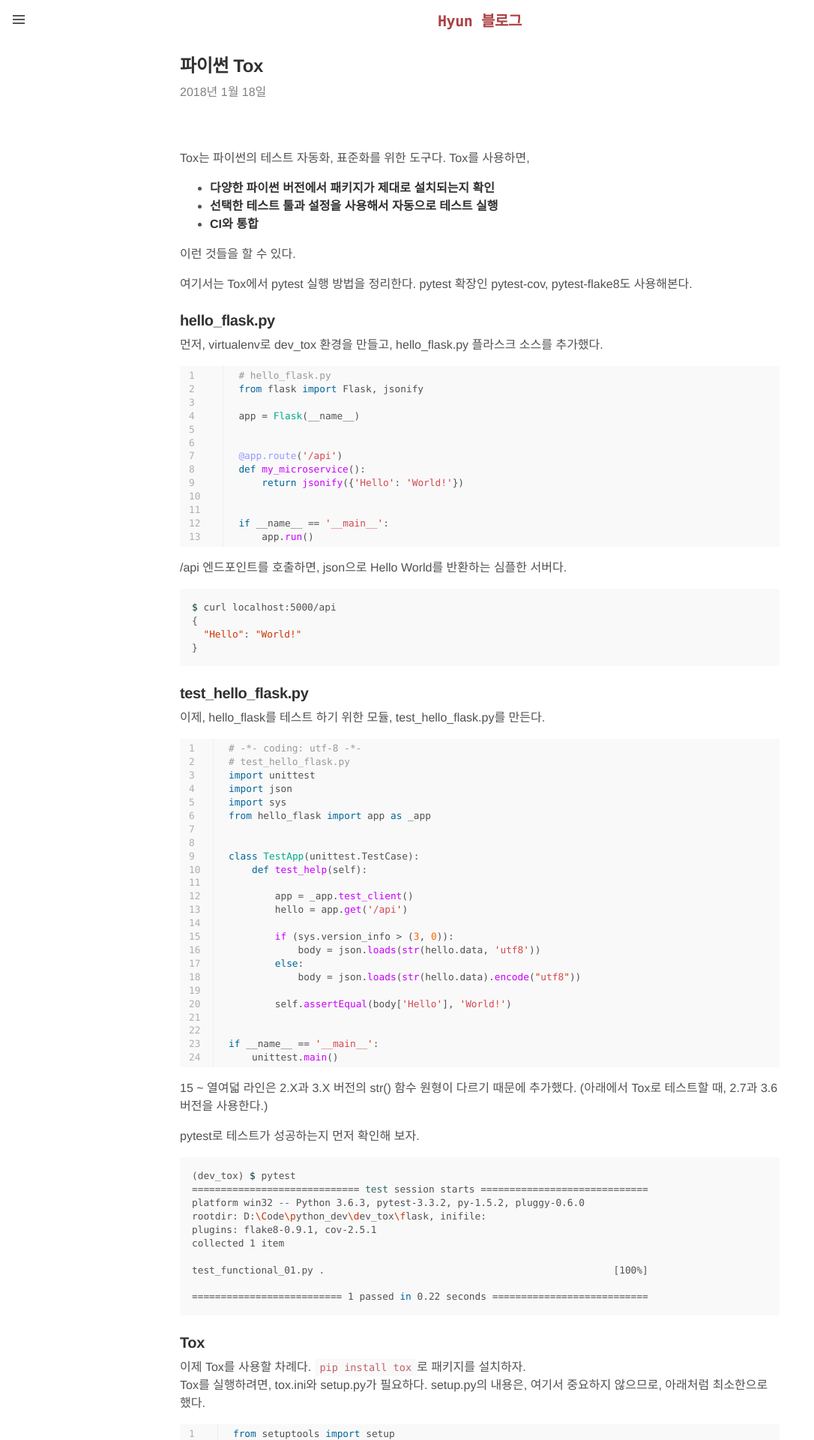
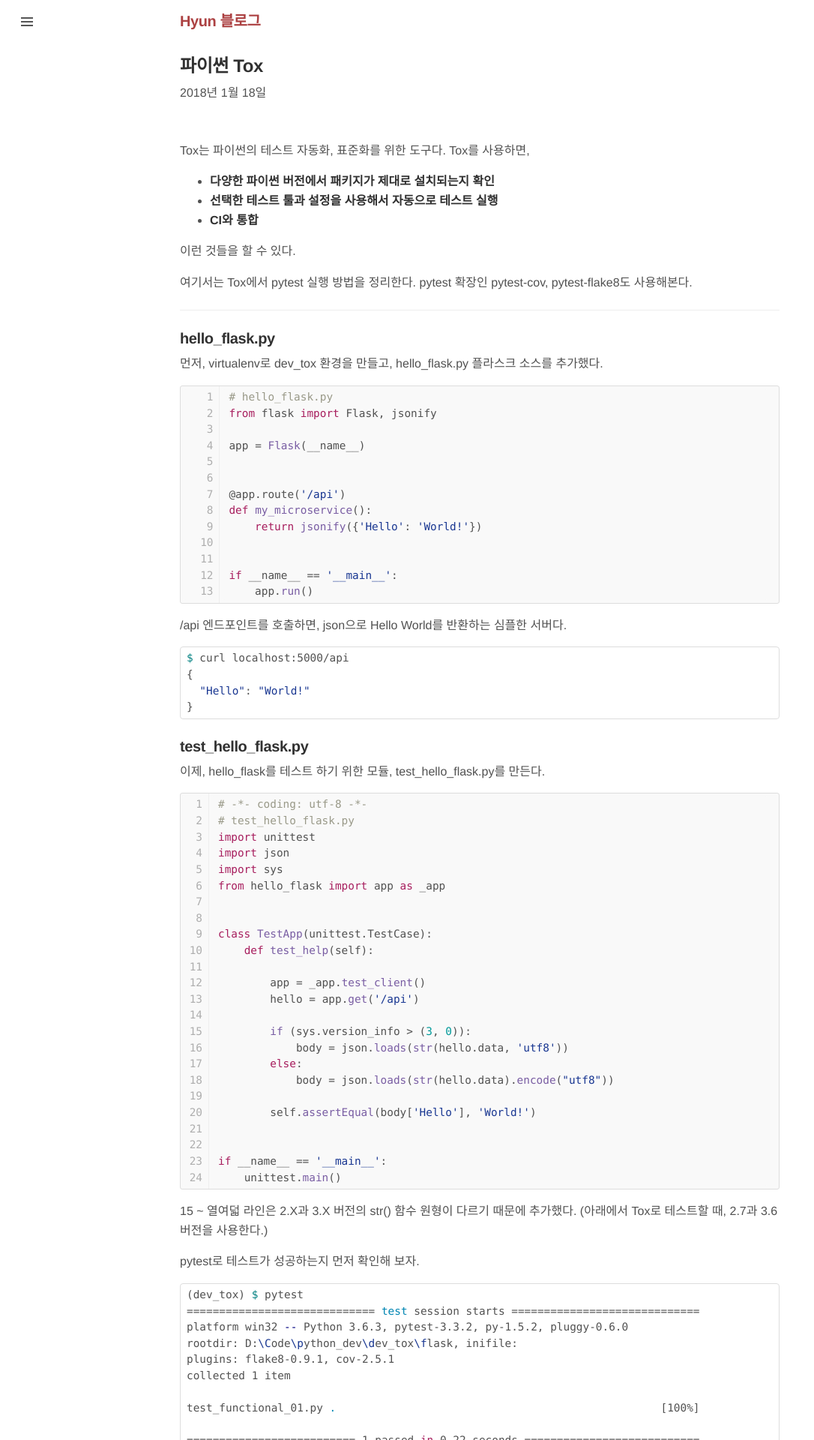
Before and after one commit to surinkim/surinkim.github.io, a Jekyll site: the page built from _posts/2018-01-18-python_tox.md, in a window 1280 px wide. Shown: the top 1920 px of the page at 75% size, without its empty margins (0-1086 px from the left). Built offline with Jekyll 4.4.1, drawn with Linux system fonts in a browser that asks for light colours; comment, search, counter and statistics services are not loaded.

Commit message:
Fix code highlight

```diff
--- a/_posts/2018-01-18-python_tox.md
+++ b/_posts/2018-01-18-python_tox.md
@@ -14,6 +14,8 @@ Tox는 파이썬의 테스트 자동화, 표준화를 위한 도구다.  Tox를
 
 여기서는 Tox에서 pytest 실행 방법을 정리한다.
 pytest 확장인 pytest-cov, pytest-flake8도 사용해본다.
+
+<hr>
 
 ### hello_flask.py
 먼저, virtualenv로 dev_tox 환경을 만들고, hello_flask.py 플라스크 소스를 추가했다.
@@ -229,6 +231,3 @@ ___________________________________ summary ___________________________________
 
 > **참고**
 pytest-flake8은 디폴트 로그 레벨이 DEBUG라서 warning 하나만 발생해도 어마무시한 로그가 출력된다. 뭔가 이상하다 싶으면, `flake8` 명령만 실행해서 warning을 먼저 해결한 다음,pytest-flake8을 실행하는게 좋다. [디폴트 로그 레벨을 WARN으로 설정한 PR](https://github.com/tholo/pytest-flake8/pull/43/files)이 5일전에 올라왔으니 조만간 해결되지 싶다.
-
-
-<hr>
--- a/public/css/lanyon.css
+++ b/public/css/lanyon.css
@@ -46,6 +46,8 @@ html {
   font-family: "Helvetica Neue", "Apple SD Gothic Neo", "Nanum Gothic", Helvetica, Arial, sans-serif;
   font-size: 14px;
 }
+
+
 @media (min-width: 36em) {
   html {
     font-size: 16px;
@@ -58,7 +60,6 @@ h1, h2, h3, h4, h5, h6 {
   color: #313131;
   letter-spacing: -.025rem;
 }
-
 
 /* Lists */
 ul, ol, dl {
@@ -86,7 +87,7 @@ ul, ol, dl {
  * Center the page content.
  */
 
-.container {
+ .container {
   max-width: 36rem;
 }
 @media (min-width: 44em) {
@@ -119,6 +120,7 @@ ul, ol, dl {
   margin-bottom: 0.5rem;
 }
 
+
 /*
  * Masthead
  *
@@ -129,11 +131,9 @@ ul, ol, dl {
   padding-top:    1rem;
   padding-bottom: 1rem;
   margin-bottom: 1rem;
-  /* border-bottom: 1px solid #eee; */
+  /*border-bottom: 1px solid #eee;*/
 }
 .masthead-title {
-  font-family: Inconsolata, Consolas, Courier New;
-  text-align: center;
   margin-top: 0;
   margin-bottom: 0;
   color: #505050;
@@ -147,16 +147,7 @@ ul, ol, dl {
   color: #c0c0c0;
   letter-spacing: 0;
 }
-.masthead-menu {
-  font-weight: normal;
-  text-align: center;
-  margin-top: 0;
-  margin-bottom: 0;
-  color: #c0c0c0;
-}
-.masthead-menu a {
-  color: #808080;
-}
+
 @media (max-width: 48em) {
   .masthead-title {
     text-align: center;
@@ -166,18 +157,7 @@ ul, ol, dl {
   }
 }
 
-.footer-copyright {
-  font-size: 75%;
-  font-family: Inconsolata, Consolas, Courier New;
-  text-align: center;
-  color: #c0c0c0;
-  padding-top: 1rem;
-  padding-bottom: 1rem;
-}
-
-/*
- * minjang: CSS override for the Rouge syntax highlight
- */
+/* CODE */
 td.code {
   border: 0rem;
 }
@@ -194,6 +174,7 @@ pre.lineno {
   border: 0rem;
   padding: 0rem;
   margin-left: -.25rem;
+  text-align: right;
   color: rgba(0, 0, 0, .3);
 }
 pre code table {
@@ -278,12 +259,12 @@ figure.highlight {
   position: fixed;
   top: 0;
   bottom: 0;
-  left: -10rem;
-  width: 10rem;
+  left: -14rem;
+  width: 14rem;
   visibility: hidden;
   overflow-y: auto;
-  /*font-family: "PT Sans", Helvetica, Arial, sans-serif;*/
-  font-size: .75rem; /* 15px */
+  font-family: "PT Sans", Helvetica, Arial, sans-serif;
+  font-size: .875rem; /* 15px */
   color: rgba(255,255,255,.6);
   background-color: #202020;
   -webkit-transition: all .3s ease-in-out;
@@ -346,8 +327,8 @@ a.sidebar-nav-item:focus {
 /* Style the `label` that we use to target the `.sidebar-checkbox` */
 .sidebar-toggle {
   position: absolute;
-  top:  .7rem;
-  left: .3rem;
+  top:  .8rem;
+  left: 1rem;
   display: block;
   padding: .25rem .75rem;
   color: #505050;
@@ -428,9 +409,9 @@ a.sidebar-nav-item:focus {
 #sidebar-checkbox:checked ~ .sidebar,
 #sidebar-checkbox:checked ~ .wrap,
 #sidebar-checkbox:checked ~ .sidebar-toggle {
-  -webkit-transform: translateX(10rem);
-      -ms-transform: translateX(10rem);
-          transform: translateX(10rem);
+  -webkit-transform: translateX(14rem);
+      -ms-transform: translateX(14rem);
+          transform: translateX(14rem);
 }
 
 
@@ -443,7 +424,8 @@ a.sidebar-nav-item:focus {
 
 .page,
 .post {
-  margin-bottom: 2em;
+  margin-bottom: 1em;
+  border-bottom: 1px solid #eee;
 }
 
 /* Blog post or page title */
@@ -455,17 +437,14 @@ a.sidebar-nav-item:focus {
 .page-title,
 .post-title {
   margin-top: 0;
-  margin-bottom: 1rem;
 }
 
 /* Meta data line below post title */
-.post-meta {
+.post-date {
+  display: block;
+  margin-top: -.5rem;
   margin-bottom: 1rem;
-  margin-top: -0.5rem;
-  color: #808080;
-}
-.post-meta a {
-  color: #808080;
+  color: #9a9a9a;
 }
 
 /* Related posts */
@@ -486,7 +465,7 @@ a.sidebar-nav-item:focus {
   color: #999;
 }
 .related-posts li a:hover {
-  color: #268bd2;
+  color: #268AD2;
   text-decoration: none;
 }
 .related-posts li a:hover small {
@@ -505,7 +484,7 @@ a.sidebar-nav-item:focus {
   overflow: hidden; /* clearfix */
   margin-left: -1rem;
   margin-right: -1rem;
-  font-family: "Helvetica Neue", "Apple SD Gothic Neo", "Nanum Gothic", Helvetica, Arial, sans-serif;
+  font-family: "PT Sans", Helvetica, Arial, sans-serif;
   color: #ccc;
   text-align: center;
 }
@@ -513,18 +492,9 @@ a.sidebar-nav-item:focus {
 /* Pagination items can be `span`s or `a`s */
 .pagination-item {
   display: block;
-  padding: 0.5rem;
-  border-top: 1px solid #eee;
-  border-bottom: 1px solid #eee;
-  border-left-width: 0px;
-  border-right-width: 0px;
+  padding: 1rem;
+  border: 1px solid #eee;
 }
-
-a.pagination-item.older,
-a.pagination-item.newer {
-  color: #808080;
-}
-
 .pagination-item:first-child {
   margin-bottom: -1px;
 }
@@ -536,7 +506,7 @@ a.pagination-item:hover {
 
 @media (min-width: 30em) {
   .pagination {
-    margin: 1rem 0;
+    margin: 3rem 0;
   }
   .pagination-item {
     float: left;
@@ -564,7 +534,7 @@ a.pagination-item:hover {
 
 .layout-reverse .sidebar {
   left: auto;
-  right: -10rem;
+  right: -14rem;
 }
 .layout-reverse .sidebar-toggle {
   left: auto;
@@ -574,9 +544,9 @@ a.pagination-item:hover {
 .layout-reverse #sidebar-checkbox:checked ~ .sidebar,
 .layout-reverse #sidebar-checkbox:checked ~ .wrap,
 .layout-reverse #sidebar-checkbox:checked ~ .sidebar-toggle {
-  -webkit-transform: translateX(-10rem);
-      -ms-transform: translateX(-10rem);
-          transform: translateX(-10rem);
+  -webkit-transform: translateX(-14rem);
+      -ms-transform: translateX(-14rem);
+          transform: translateX(-14rem);
 }
 
 
@@ -707,3 +677,18 @@ a.pagination-item:hover {
 .layout-reverse.sidebar-overlay #sidebar-checkbox:checked ~ .sidebar {
   box-shadow: -.25rem 0 .5rem rgba(0,0,0,.1);
 }
+
+/* for tag cloud and archives*/
+ul.tag-cloud {
+  list-style: none;
+  padding: 0;
+  text-align: justify;
+  font-size: 16px;
+}
+ul.tag-cloud li {
+  display: inline-block;
+  margin: 0 12px 12px 0;
+  background: #ECF0F3;
+  padding: 3px 5px;
+  border-radius: 5px;
+}
--- a/public/css/poole.css
+++ b/public/css/poole.css
@@ -35,7 +35,7 @@
  * Update the foundational and global aspects of the page.
  */
 
-* {
+ * {
   -webkit-box-sizing: border-box;
      -moz-box-sizing: border-box;
           box-sizing: border-box;
@@ -50,7 +50,7 @@ body {
 html {
   font-family: "Helvetica Neue", Helvetica, Arial, sans-serif;
   font-size: 16px;
-  line-height: 1.5;
+  line-height: 1.6;
 }
 @media (min-width: 38em) {
   html {
@@ -150,33 +150,38 @@ abbr[title] {
 /* Code */
 code,
 pre {
-  font-family: Menlo, Monaco, "Courier New", monospace;
+  font-family: Consolas, 'Liberation Mono', Menlo, Courier, monospace;
 }
 code {
-  padding: .25em .5em;
-  font-size: 85%;
-  color: #bf616a;
-  background-color: #f9f9f9;
-  border-radius: 3px;
+  padding: .1em .25em;
+  font-size: 90%;
+  /*color: #bf616a;*/
+  /*background-color: #f9f9f9;*/
+  background-color: #eee;
+  /*border: 1px solid #ddd;*/
+  border-radius: 2px;
 }
 pre {
   display: block;
   margin-top: 0;
   margin-bottom: 1rem;
-  padding: 1rem;
-  font-size: .8rem;
-  line-height: 1.4;
+  padding: .25rem .5rem;
+  font-size: 90%;
+  /*font-size: 12px;*/
+  line-height: 1.5;
+  background-color: #f9f9f9;
+  border-radius: 3px;
+  border: 1px solid #ddd;
   white-space: pre;
-  white-space: pre-wrap;
-  word-break: break-all;
-  word-wrap: break-word;
-  background-color: #f9f9f9;
+  overflow-x: auto;
 }
 pre code {
   padding: 0;
   font-size: 100%;
   color: inherit;
   background-color: transparent;
+  white-space: pre; /* minjang */
+  border: 0px;
 }
 
 /* Pygments via Jekyll */
@@ -222,7 +227,7 @@ blockquote p:last-child {
 }
 @media (min-width: 30em) {
   blockquote {
-    padding-right: 5rem;
+    padding-right: 2.5rem;
     padding-left: 1.25rem;
   }
 }
@@ -231,7 +236,7 @@ img {
   display: block;
   max-width: 100%;
   margin: 0 0 1rem;
-  border-radius: 5px;
+  border-radius: 3px;
 }
 
 /* Tables */
--- a/public/css/syntax.css
+++ b/public/css/syntax.css
@@ -1,65 +1,61 @@
-.highlight .hll { background-color: #ffc; }
-.highlight .c { color: #999; } /* Comment */
-.highlight .err { color: #a00; background-color: #faa } /* Error */
-.highlight .k { color: #069; } /* Keyword */
-.highlight .o { color: #555 } /* Operator */
-.highlight .cm { color: #09f; font-style: italic } /* Comment.Multiline */
-.highlight .cp { color: #099 } /* Comment.Preproc */
-.highlight .c1 { color: #999; } /* Comment.Single */
-.highlight .cs { color: #999; } /* Comment.Special */
-.highlight .gd { background-color: #fcc; border: 1px solid #c00 } /* Generic.Deleted */
+.highlight  { background: #ffffff; }
+.highlight .c { color: #999988; font-style: normal } /* Comment */
+.highlight .err { color: #a61717; background-color: #e3d2d2 } /* Error */
+.highlight .k { color: #a71d5d; font-weight: normal } /* Keyword */
+.highlight .o { font-weight: normal } /* Operator */
+.highlight .cm { color: #999988; font-style: normal } /* Comment.Multiline */
+.highlight .cp { color: #999999; font-weight: normal } /* Comment.Preproc */
+.highlight .c1 { color: #999988; font-style: normal } /* Comment.Single */
+.highlight .cs { color: #999999; font-weight: normal; font-style: normal } /* Comment.Special */
+.highlight .gd { color: #000000; background-color: #ffdddd } /* Generic.Deleted */
+.highlight .gd .x { color: #000000; background-color: #ffaaaa } /* Generic.Deleted.Specific */
 .highlight .ge { font-style: italic } /* Generic.Emph */
-.highlight .gr { color: #f00 } /* Generic.Error */
-.highlight .gh { color: #030; } /* Generic.Heading */
-.highlight .gi { background-color: #cfc; border: 1px solid #0c0 } /* Generic.Inserted */
-.highlight .go { color: #aaa } /* Generic.Output */
-.highlight .gp { color: #009; } /* Generic.Prompt */
-.highlight .gs { } /* Generic.Strong */
-.highlight .gu { color: #030; } /* Generic.Subheading */
-.highlight .gt { color: #9c6 } /* Generic.Traceback */
-.highlight .kc { color: #069; } /* Keyword.Constant */
-.highlight .kd { color: #069; } /* Keyword.Declaration */
-.highlight .kn { color: #069; } /* Keyword.Namespace */
-.highlight .kp { color: #069 } /* Keyword.Pseudo */
-.highlight .kr { color: #069; } /* Keyword.Reserved */
-.highlight .kt { color: #078; } /* Keyword.Type */
-.highlight .m { color: #f60 } /* Literal.Number */
-.highlight .s { color: #d44950 } /* Literal.String */
-.highlight .na { color: #4f9fcf } /* Name.Attribute */
-.highlight .nb { color: #366 } /* Name.Builtin */
-.highlight .nc { color: #0a8; } /* Name.Class */
-.highlight .no { color: #360 } /* Name.Constant */
-.highlight .nd { color: #99f } /* Name.Decorator */
-.highlight .ni { color: #999; } /* Name.Entity */
-.highlight .ne { color: #c00; } /* Name.Exception */
-.highlight .nf { color: #c0f } /* Name.Function */
-.highlight .nl { color: #99f } /* Name.Label */
-.highlight .nn { color: #0cf; } /* Name.Namespace */
-.highlight .nt { color: #2f6f9f; } /* Name.Tag */
-.highlight .nv { color: #033 } /* Name.Variable */
-.highlight .ow { color: #000; } /* Operator.Word */
-.highlight .w { color: #bbb } /* Text.Whitespace */
-.highlight .mf { color: #f60 } /* Literal.Number.Float */
-.highlight .mh { color: #f60 } /* Literal.Number.Hex */
-.highlight .mi { color: #f60 } /* Literal.Number.Integer */
-.highlight .mo { color: #f60 } /* Literal.Number.Oct */
-.highlight .sb { color: #c30 } /* Literal.String.Backtick */
-.highlight .sc { color: #c30 } /* Literal.String.Char */
-.highlight .sd { color: #c30; font-style: italic } /* Literal.String.Doc */
-.highlight .s2 { color: #c30 } /* Literal.String.Double */
-.highlight .se { color: #c30; } /* Literal.String.Escape */
-.highlight .sh { color: #c30 } /* Literal.String.Heredoc */
-.highlight .si { color: #a00 } /* Literal.String.Interpol */
-.highlight .sx { color: #c30 } /* Literal.String.Other */
-.highlight .sr { color: #3aa } /* Literal.String.Regex */
-.highlight .s1 { color: #c30 } /* Literal.String.Single */
-.highlight .ss { color: #fc3 } /* Literal.String.Symbol */
-.highlight .bp { color: #366 } /* Name.Builtin.Pseudo */
-.highlight .vc { color: #033 } /* Name.Variable.Class */
-.highlight .vg { color: #033 } /* Name.Variable.Global */
-.highlight .vi { color: #033 } /* Name.Variable.Instance */
-.highlight .il { color: #f60 } /* Literal.Number.Integer.Long */
-
-.css .o,
-.css .o + .nt,
-.css .nt + .nt { color: #999; }
+.highlight .gr { color: #aa0000 } /* Generic.Error */
+.highlight .gh { color: #999999 } /* Generic.Heading */
+.highlight .gi { color: #000000; background-color: #ddffdd } /* Generic.Inserted */
+.highlight .gi .x { color: #000000; background-color: #aaffaa } /* Generic.Inserted.Specific */
+.highlight .go { color: #888888 } /* Generic.Output */
+.highlight .gp { color: #555555 } /* Generic.Prompt */
+.highlight .gs { font-weight: normal } /* Generic.Strong */
+.highlight .gu { color: #aaaaaa } /* Generic.Subheading */
+.highlight .gt { color: #aa0000 } /* Generic.Traceback */
+.highlight .kc { font-weight: normal } /* Keyword.Constant */
+.highlight .kd { font-weight: normal } /* Keyword.Declaration */
+.highlight .kp { font-weight: normal } /* Keyword.Pseudo */
+.highlight .kr { font-weight: normal } /* Keyword.Reserved */
+.highlight .kt { color: #a71d5d; font-weight: normal } /* Keyword.Type */
+.highlight .m { color: #009999 } /* Literal.Number */
+.highlight .s { color: #183691 } /* Literal.String */
+.highlight .na { color: #008080 } /* Name.Attribute */
+.highlight .nb { color: #0086b3 } /* Name.Builtin */
+.highlight .nc { color: #795da3; font-weight: normal } /* Name.Class */
+.highlight .no { color: #008080 } /* Name.Constant */
+.highlight .ni { color: #800080 } /* Name.Entity */
+.highlight .ne { color: #990000; font-weight: normal } /* Name.Exception */
+.highlight .nf { color: #795da3; font-weight: normal } /* Name.Function */
+.highlight .nn { color: #555555 } /* Name.Namespace */
+.highlight .nt { color: #000080 } /* Name.Tag */
+.highlight .nv { color: #008080 } /* Name.Variable */
+.highlight .ow { font-weight: normal } /* Operator.Word */
+.highlight .w { color: #bbbbbb } /* Text.Whitespace */
+.highlight .mf { color: #009999 } /* Literal.Number.Float */
+.highlight .mh { color: #009999 } /* Literal.Number.Hex */
+.highlight .mi { color: #009999 } /* Literal.Number.Integer */
+.highlight .mo { color: #009999 } /* Literal.Number.Oct */
+.highlight .sb { color: #183691 } /* Literal.String.Backtick */
+.highlight .sc { color: #183691 } /* Literal.String.Char */
+.highlight .sd { color: #183691 } /* Literal.String.Doc */
+.highlight .s2 { color: #183691 } /* Literal.String.Double */
+.highlight .se { color: #183691 } /* Literal.String.Escape */
+.highlight .sh { color: #183691 } /* Literal.String.Heredoc */
+.highlight .si { color: #183691 } /* Literal.String.Interpol */
+.highlight .sx { color: #183691 } /* Literal.String.Other */
+.highlight .sr { color: #009926 } /* Literal.String.Regex */
+.highlight .s1 { color: #183691 } /* Literal.String.Single */
+.highlight .ss { color: #990073 } /* Literal.String.Symbol */
+.highlight .bp { color: #999999 } /* Name.Builtin.Pseudo */
+.highlight .vc { color: #008080 } /* Name.Variable.Class */
+.highlight .vg { color: #008080 } /* Name.Variable.Global */
+.highlight .vi { color: #008080 } /* Name.Variable.Instance */
+.highlight .il { color: #009999 } /* Literal.Number.Integer.Long */
+.highlight .kn { color: #a71d5d } /* E.g., python's from, import etc. */
```
Also changed, not shown: _posts/2018-01-13-flask_abort.md (+0 -3 lines), about.md (+1 -1 lines).
